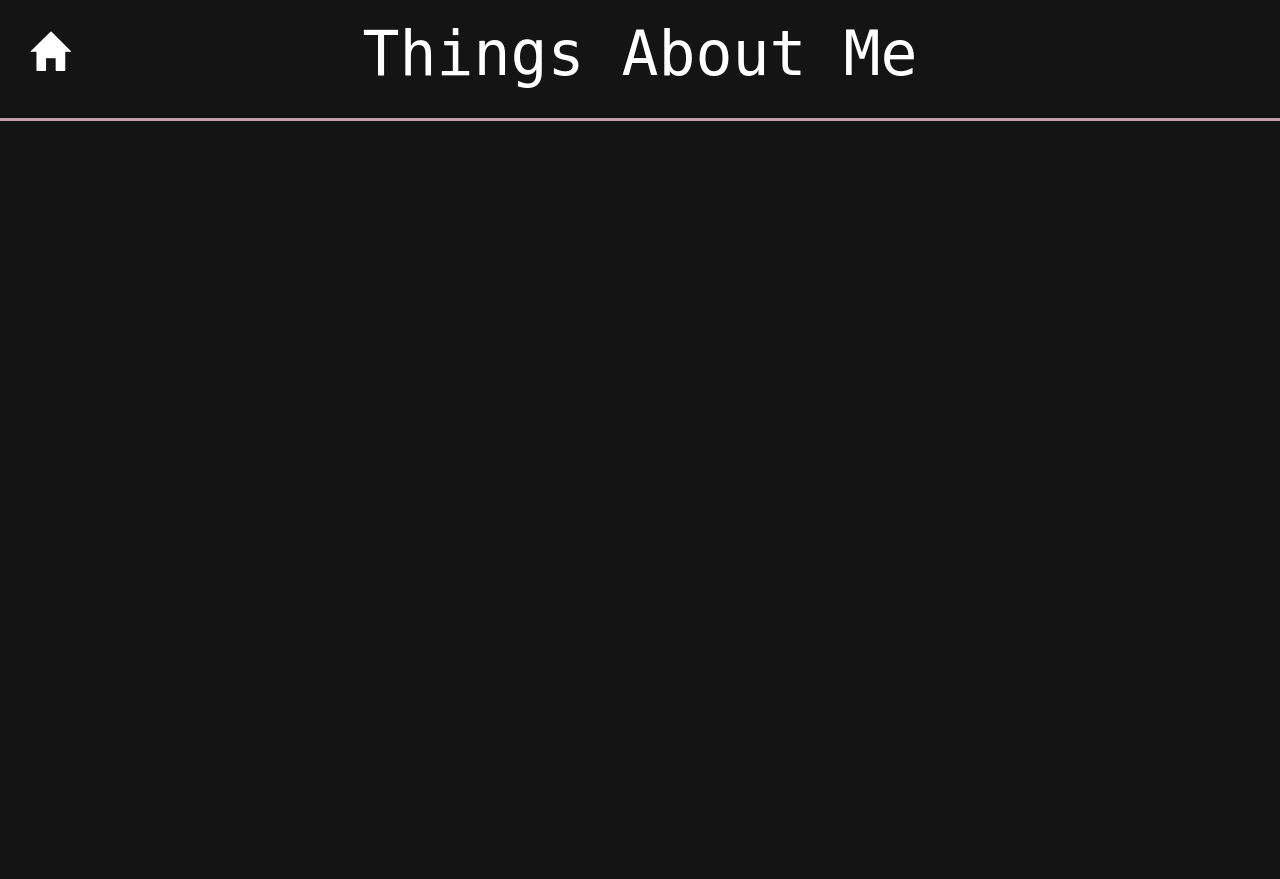
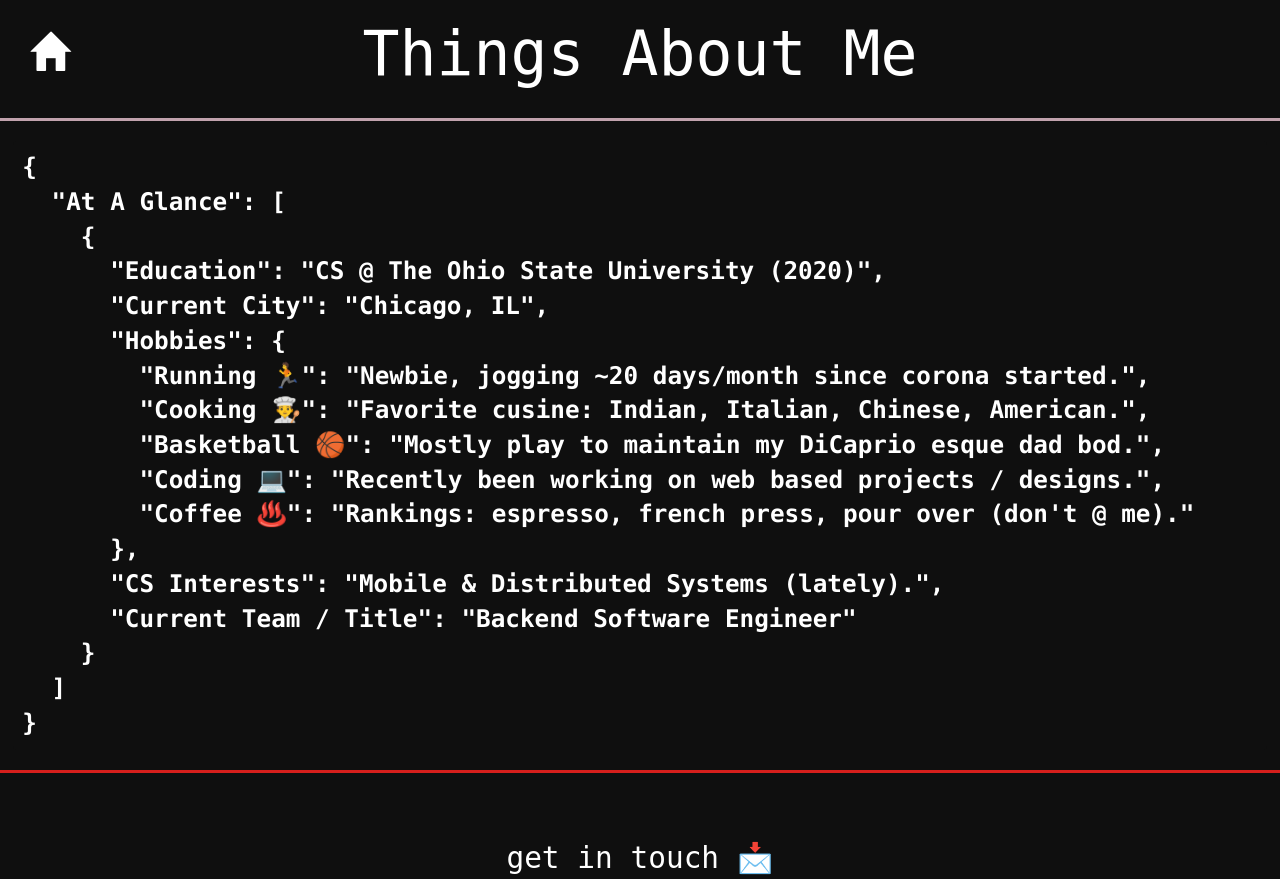
Before and after one commit to nickmorris991/My-Website, a Flask app: page /about in a window 1280 px wide. Before the commit the page ends 121 px from the top, so only its background shows below. Run offline with Flask 2, Linux system fonts and the light colour scheme; some libraries are stand-ins or nearby versions; some web fonts are replaced.

Commit message:
finished about page & some small changes to mobile for index.

```diff
--- a/models/projects.json
+++ b/models/projects.json
@@ -23,13 +23,13 @@
             "description": "Replica of the Guts Man level for the original 2D Mega Man. Built with state/behavioral design pattern.",
             "tags": ["Game", "Monogame Engine", "C#"],
             "source": "https://github.com/nickmorris991/Mega-Man-Game",
-            "emoji": "🎮"
+            "emoji": "🕹️"
         }, {
             "title": "Urban Rain",
             "description": "Network scanner, helps evaluate a networks topology. Scans include: UDP, TCP, os detection, service detection, & syn flood module.",
             "tags": ["Terminal", "Python", "Networking", "Team Based"],
             "source": "https://github.com/nickmorris991/UrbanRain",
-            "emoji": "🌐"
+            "emoji": "📡"
         }
     ]
 }
--- a/static/css/about.css
+++ b/static/css/about.css
@@ -1 +1,17 @@
-/* will be used to style about page. Current styling is only general and held in site.css to avoid repeat code. */
+.overview {
+    margin-left: 1%; margin-right: 1%;
+}
+pre {
+    white-space: pre-wrap; /*  Valid Since CSS 2.1 */
+    font-weight: bold;
+    font-size: 1.9vw;
+    color: white;
+    border: rgb(20,20,20);
+}
+.contact {
+    font-size: 2.3vw;
+    margin-bottom: 5%; margin-top: 5%;
+}
+a, a:hover, a:visited, a:active, a:link {
+    color: white;
+}
--- a/static/css/general/mobile.css
+++ b/static/css/general/mobile.css
@@ -29,7 +29,10 @@
     }
     .btn {
         width: 16rem; height: 3rem;
-        font-size: 1rem;
+        font-size: 0.8rem;
+    }
+    .btn-social {
+        height: 50px; width: 50px;
     }
     .info-btn-table {
         margin-top: 30px;
--- a/static/css/general/site.css
+++ b/static/css/general/site.css
@@ -3,8 +3,8 @@ html, body {
     height: 100%; width: 100%;
     font-family: 'DM Mono', monospace;
 }
-body {
-    background-color: rgb(20,20,20);
+body, pre {
+    background-color: rgb(15,15,15);
 }
 hr {
     border-top: 3px solid;
--- /dev/null
+++ b/static/js/about/populateAboutJSON.js
@@ -0,0 +1,18 @@
+aboutData = {
+	"At A Glance": [
+		{
+			"Education": "CS @ The Ohio State University (2020)",
+			"Current City": "Chicago, IL",
+			"Hobbies": {
+				"Running 🏃" : "Newbie, jogging ~20 days/month since corona started.",
+				"Cooking 👨‍🍳" : "Favorite cusine: Indian, Italian, Chinese, American.",
+				"Basketball 🏀" : "Mostly play to maintain my DiCaprio esque dad bod.",
+				"Coding 💻" : "Recently been working on web based projects / designs.",
+				"Coffee ♨️": "Rankings: espresso, french press, pour over (don't @ me)."
+            },
+			"CS Interests": "Mobile & Distributed Systems (lately).",
+			"Current Team / Title": "Backend Software Engineer"
+		}
+	]
+};
+document.getElementById("overview").innerHTML = JSON.stringify(aboutData, null, 2);
--- a/static/js/index/background.animation.js
+++ b/static/js/index/background.animation.js
@@ -3,7 +3,7 @@ CANVAS.width = window.innerWidth;
 CANVAS.height = window.innerHeight;
 const CTX = CANVAS.getContext('2d');
 
-let binaryTreeArray;    // each binary tree goes in this array.
+let binaryTreeArray;    // each binary tree is pushed here
 const NODESIZE = 6;     // size of each node on a tree
 const NUMOFTREES = 50;  // number of trees to animate
 
--- a/templates/about.html
+++ b/templates/about.html
@@ -1,7 +1,7 @@
 <!doctype html>
 <html lang="en">
     <head>
-        <title>About Me</title>
+        <title>About</title>
         <link rel="icon" type="img/png" href="static/img/favicon.png">
         <meta charset="utf-8">
         <meta name="viewport" content="width=device-width, initial-scale=1, shrink-to-fit=no">
@@ -17,6 +17,9 @@
             <h1 class="title">Things About Me</h1>
             <hr>
         </div>
+        <div class="overview"><pre id="overview"></pre></div><hr>
+        <div class="contact horiz-center"><a href="mailto:morris.1489@osu.edu">get in touch 📩</a></div>
+        <script src="static/js/about/populateAboutJSON.js"></script>
         <script src="static/js/general/borderColoring.js"></script>
         <script src="static/js/general/redirects.js"></script>
     </body>
--- a/templates/index.html
+++ b/templates/index.html
@@ -2,9 +2,10 @@
 <html lang="en">
   <head>
     <title>Nick Morris</title>
-    <link rel="icon" type="img/png" href="static/img/favicon.png">
+    <meta http-equiv="ScreenOrientation" content="autoRotate:disabled">
     <meta charset="utf-8">
     <meta name="viewport" content="width=device-width, initial-scale=1, shrink-to-fit=no">
+    <link rel="icon" type="img/png" href="static/img/favicon.png">
     <link rel="stylesheet" href="https://stackpath.bootstrapcdn.com/bootstrap/4.4.1/css/bootstrap.min.css" integrity="sha384-Vkoo8x4CGsO3+Hhxv8T/Q5PaXtkKtu6ug5TOeNV6gBiFeWPGFN9MuhOf23Q9Ifjh" crossorigin="anonymous">
     <link href="https://fonts.googleapis.com/css2?family=DM+Mono:wght@300&display=swap" rel="stylesheet">
     <link rel="stylesheet" href="static/css/index.css">
--- a/views.py
+++ b/views.py
@@ -1,6 +1,8 @@
-from flask import render_template
+from flask import render_template, jsonify
 from models.processProjects import getProjects
+import os.path as path
 from app import app
+import json
 
 
 @app.route('/')
```
Also changed, not shown: static/css/projects.css (+4 -4 lines), static/js/index/background.helpers.js (+6 -5 lines), templates/projects.html (+7 -0 lines).
